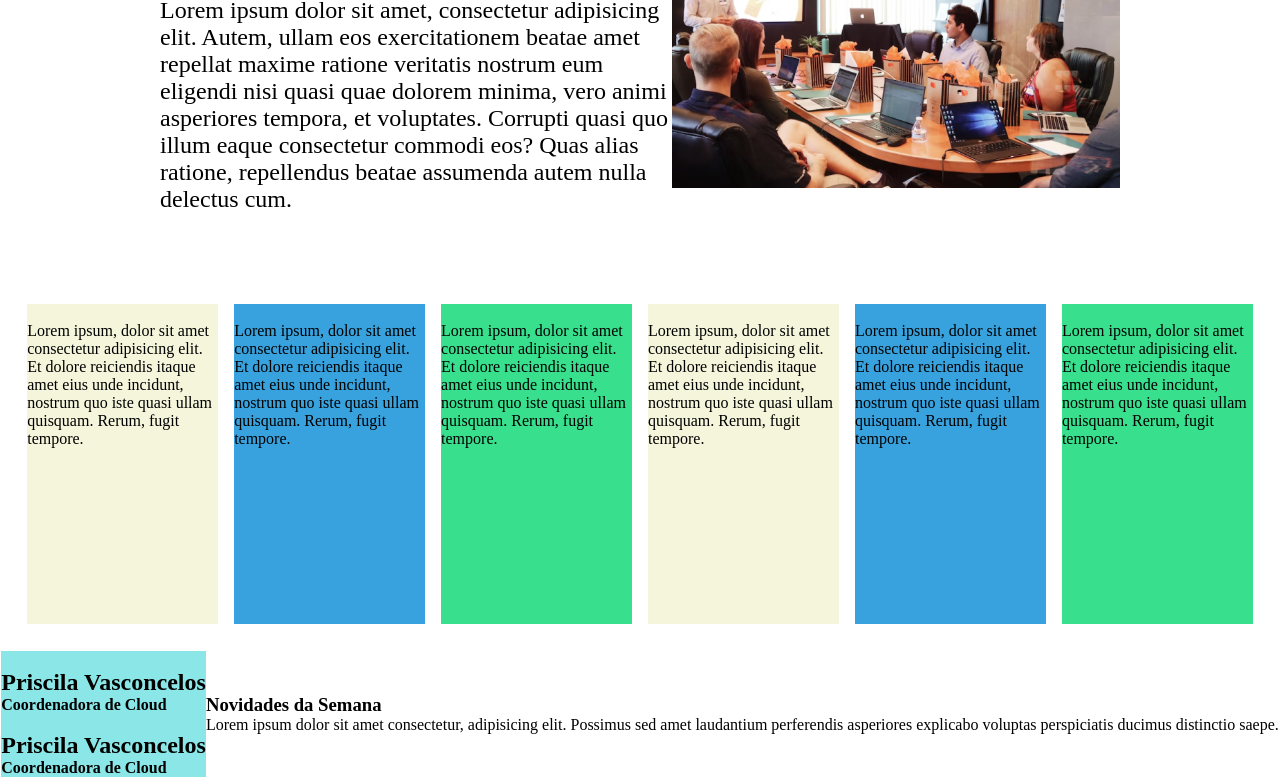
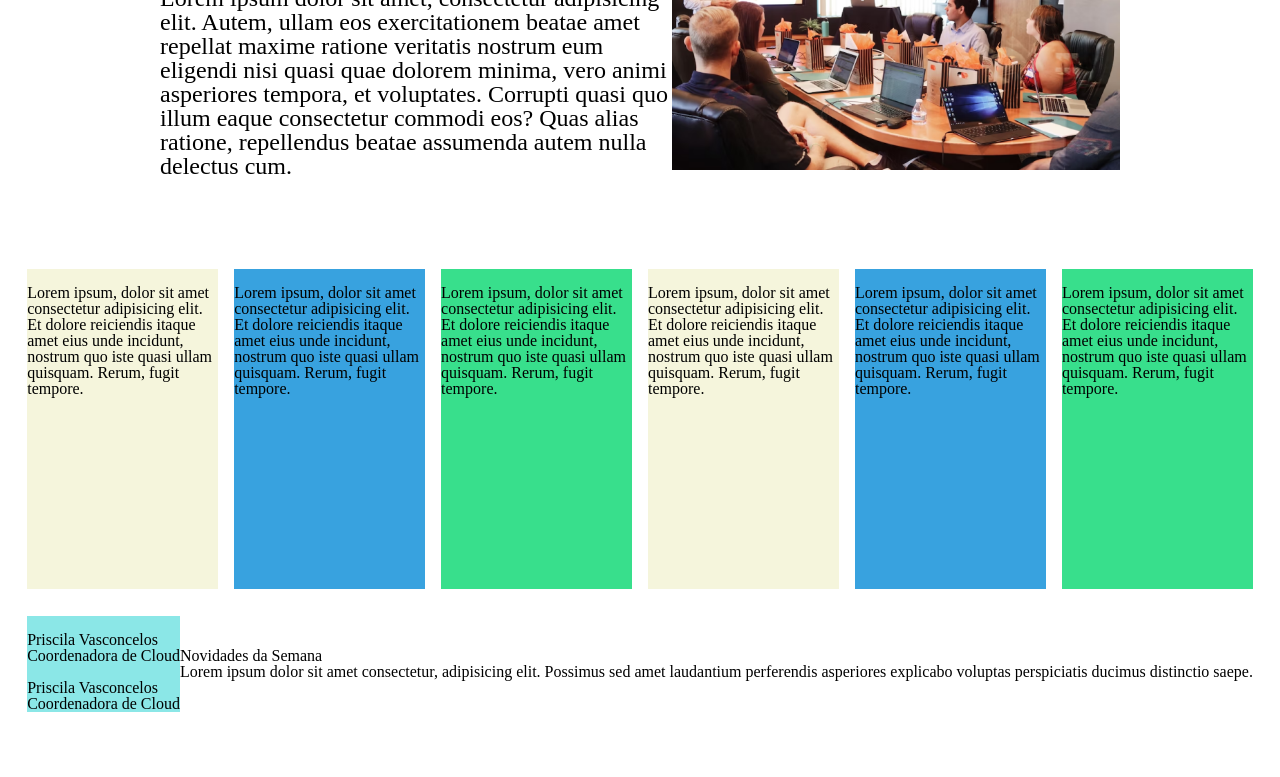
Before and after one commit to Arthur-KF18/Projeto-Portfolio-Create-Cloud-Computing, a plain HTML site: page Assets/pages/index.html in a window 1280 px wide. Shown: the part 305-1082 px from the top of the page. After the commit the page ends 1017 px from the top, so only its background shows below. Drawn offline with Linux system fonts and the light colour scheme.

Commit message:
adição e manutenção do reset css

```diff
--- a/Assets/pages/index.html
+++ b/Assets/pages/index.html
@@ -6,6 +6,7 @@
     <meta http-equiv="X-UA-Compatible" content="IE=edge">
     <meta name="viewport" content="width=device-width, initial-scale=1.0">
     <title>Nome do serviço X</title>
+    <link href="../styles/reset.css" rel="stylesheet">
     <link href="../styles/style.css" rel="stylesheet">
 </head>
 
--- /dev/null
+++ b/Assets/styles/reset.css
@@ -0,0 +1,48 @@
+/* http://meyerweb.com/eric/tools/css/reset/
+   v2.0 | 20110126
+   License: none (public domain)
+*/
+
+html, body, div, span, applet, object, iframe,
+h1, h2, h3, h4, h5, h6, p, blockquote, pre,
+a, abbr, acronym, address, big, cite, code,
+del, dfn, em, img, ins, kbd, q, s, samp,
+small, strike, strong, sub, sup, tt, var,
+b, u, i, center,
+dl, dt, dd, ol, ul, li,
+fieldset, form, label, legend,
+table, caption, tbody, tfoot, thead, tr, th, td,
+article, aside, canvas, details, embed,
+figure, figcaption, footer, header, hgroup,
+menu, nav, output, ruby, section, summary,
+time, mark, audio, video {
+	margin: 0;
+	padding: 0;
+	border: 0;
+	font-size: 100%;
+	font: inherit;
+	vertical-align: baseline;
+}
+/* HTML5 display-role reset for older browsers */
+article, aside, details, figcaption, figure,
+footer, header, hgroup, menu, nav, section {
+	display: block;
+}
+body {
+	line-height: 1;
+}
+ol, ul {
+	list-style: none;
+}
+blockquote, q {
+	quotes: none;
+}
+blockquote:before, blockquote:after,
+q:before, q:after {
+	content: '';
+	content: none;
+}
+table {
+	border-collapse: collapse;
+	border-spacing: 0;
+}
```
